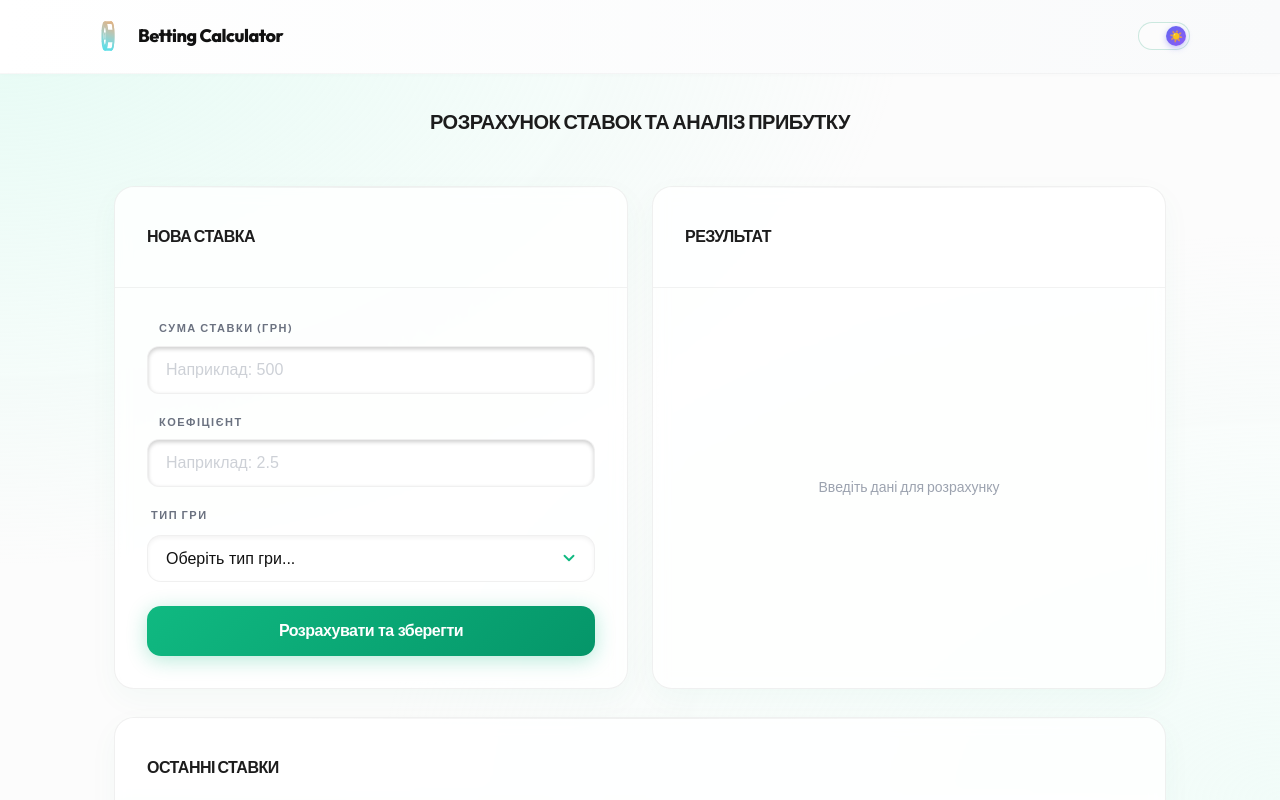
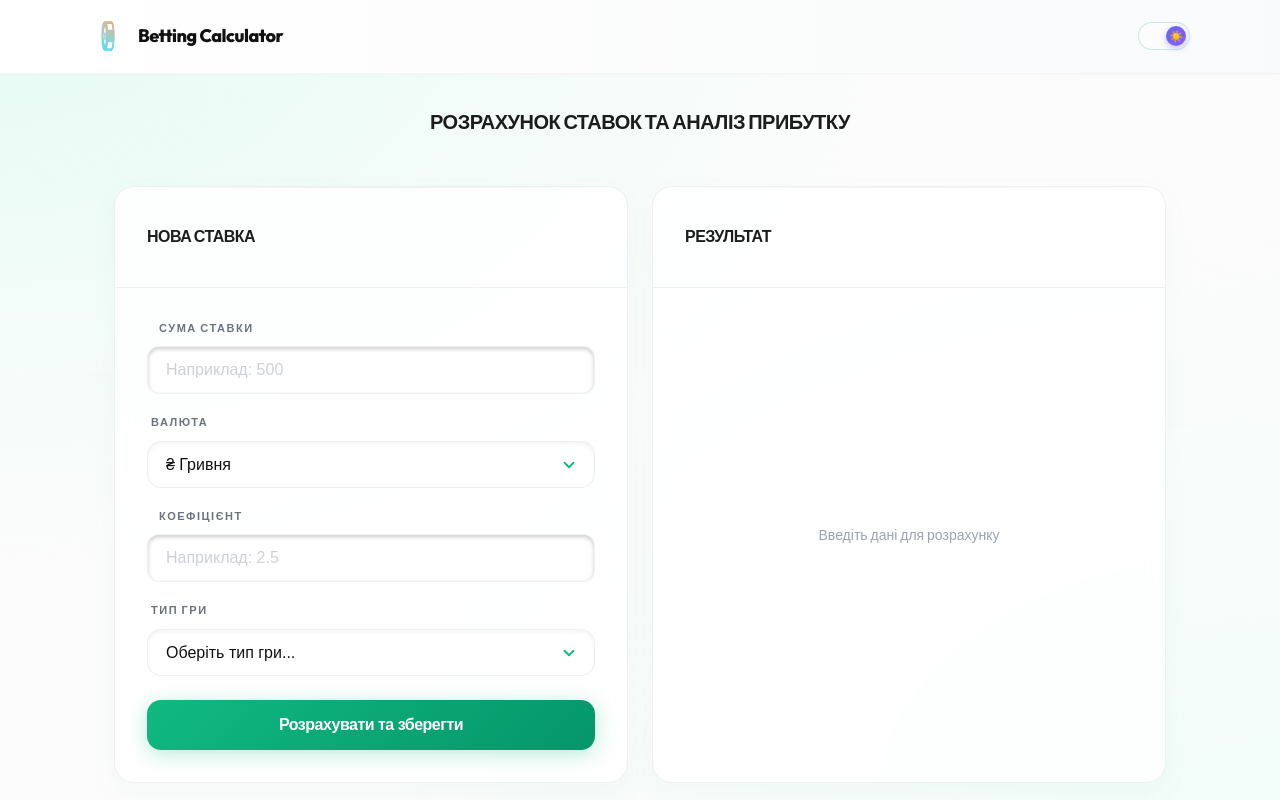
Before and after one commit to admitruk237/betting-calculator, a React (Vite) app: page / in a window 1280 px wide. Shown: the top 800 px of the page. Built offline with nearby package versions, Linux system fonts and the light colour scheme.

Commit message:
feat: add currency selection (UAH/USD/EUR)

```diff
--- a/src/components/BetForm/BetForm.tsx
+++ b/src/components/BetForm/BetForm.tsx
@@ -5,6 +5,7 @@ import { Button } from '@/components/Button/Button'
 import { TextField } from '@/components/TextField/TextField'
 import { SelectField } from '@/components/SelectField/SelectField'
 import { GAME_TYPES } from '@/constants/gameTypes'
+import { CURRENCIES } from '@/constants/currencies'
 import styles from './BetForm.module.css'
 
 type Props = {
@@ -20,7 +21,7 @@ export const BetForm = ({ formData, errors, onChange, onSubmit }: Props) => {
       <div className={styles.formContainer}>
         <TextField
           id="betAmount"
-          label="Сума ставки (грн)"
+          label="Сума ставки"
           name="betAmount"
           type="number"
           value={formData.betAmount}
@@ -28,6 +29,23 @@ export const BetForm = ({ formData, errors, onChange, onSubmit }: Props) => {
           error={errors.betAmount}
           placeholder="Наприклад: 500"
         />
+
+        <SelectField
+          id="currency"
+          label="Валюта"
+          name="currency"
+          value={formData.currency}
+          onChange={onChange}
+        >
+          {CURRENCIES.map((c) => (
+            <option
+              key={c.value}
+              value={c.value}
+            >
+              {c.label}
+            </option>
+          ))}
+        </SelectField>
 
         <TextField
           id="coefficient"
@@ -51,13 +69,20 @@ export const BetForm = ({ formData, errors, onChange, onSubmit }: Props) => {
         >
           <option value="">Оберіть тип гри...</option>
           {GAME_TYPES.map((g) => (
-            <option key={g.value} value={g.value}>
+            <option
+              key={g.value}
+              value={g.value}
+            >
               {g.label}
             </option>
           ))}
         </SelectField>
 
-        <Button id="submit-bet" onClick={onSubmit} style={{ marginTop: '4px' }}>
+        <Button
+          id="submit-bet"
+          onClick={onSubmit}
+          style={{ marginTop: '4px' }}
+        >
           Розрахувати та зберегти
         </Button>
       </div>
--- a/src/components/BetHistoryItem/BetHistoryItem.tsx
+++ b/src/components/BetHistoryItem/BetHistoryItem.tsx
@@ -1,11 +1,11 @@
 import type { BetRecord } from '@/types/bet'
 import styles from './BetHistoryItem.module.css'
 
-interface BetHistoryItemProps {
+type Props = {
   bet: BetRecord
 }
 
-export function BetHistoryItem({ bet }: BetHistoryItemProps) {
+export function BetHistoryItem({ bet }: Props) {
   return (
     <div className={styles.item}>
       <div className={styles.top}>
@@ -14,12 +14,20 @@ export function BetHistoryItem({ bet }: BetHistoryItemProps) {
       </div>
       <div className={styles.bottom}>
         <span className={styles.amount}>
-          {bet.amount} ₴ × {bet.coefficient}
+          {bet.currencySymbol}
+          {bet.amount} × {bet.coefficient}
         </span>
-        <span className={styles.win}>= {bet.potentialWin.toFixed(2)} ₴</span>
+        <span className={styles.win}>
+          = {bet.currencySymbol}
+          {bet.potentialWin.toFixed(2)}
+        </span>
       </div>
       <div className={styles.profit}>
-        Прибуток: <strong>+{bet.profit.toFixed(2)} ₴</strong>
+        Прибуток:{' '}
+        <strong>
+          +{bet.currencySymbol}
+          {bet.profit.toFixed(2)}
+        </strong>
       </div>
     </div>
   )
--- a/src/components/BetResult/BetResult.tsx
+++ b/src/components/BetResult/BetResult.tsx
@@ -27,14 +27,14 @@ export const BetResult = ({ result, gameType }: Props) => {
             <div className={styles.stat}>
               <span className={styles.statLabel}>Потенційний виграш</span>
               <span className={`${styles.statValue} ${styles.win}`}>
-                {result.win.toFixed(2)} ₴
+                {result.currencySymbol}{result.win.toFixed(2)}
               </span>
             </div>
             <div className={styles.divider} />
             <div className={styles.stat}>
               <span className={styles.statLabel}>Чистий прибуток</span>
               <span className={`${styles.statValue} ${styles.profit}`}>
-                +{result.profit.toFixed(2)} ₴
+                +{result.currencySymbol}{result.profit.toFixed(2)}
               </span>
             </div>
           </div>
--- a/src/components/Card/Card.module.css
+++ b/src/components/Card/Card.module.css
@@ -9,9 +9,6 @@
   box-shadow: var(--shadow-card);
   overflow: hidden;
   height: 100%;
-  transition:
-    transform 0.4s cubic-bezier(0.175, 0.885, 0.32, 1.275),
-    box-shadow 0.4s ease;
   position: relative;
 }
 
@@ -28,14 +25,6 @@
     var(--border-card),
     transparent
   );
-}
-
-.card:hover {
-  transform: translateY(-8px) scale(1.005);
-  box-shadow:
-    0 30px 60px rgba(0, 0, 0, 0.8),
-    var(--shadow-glow);
-  border-color: var(--accent-primary);
 }
 
 .header {
--- /dev/null
+++ b/src/constants/currencies.ts
@@ -0,0 +1,7 @@
+export const CURRENCIES = [
+  { value: 'UAH', label: '₴ Гривня', symbol: '₴', rate: 1 },
+  { value: 'USD', label: '$ Долар',  symbol: '$', rate: 0.024 },
+  { value: 'EUR', label: '€ Євро',   symbol: '€', rate: 0.022 },
+] as const
+
+export type CurrencyValue = (typeof CURRENCIES)[number]['value']
```
Also changed, not shown: src/components/SelectField/SelectField.tsx (+11 -2 lines), lint_output.txt.
